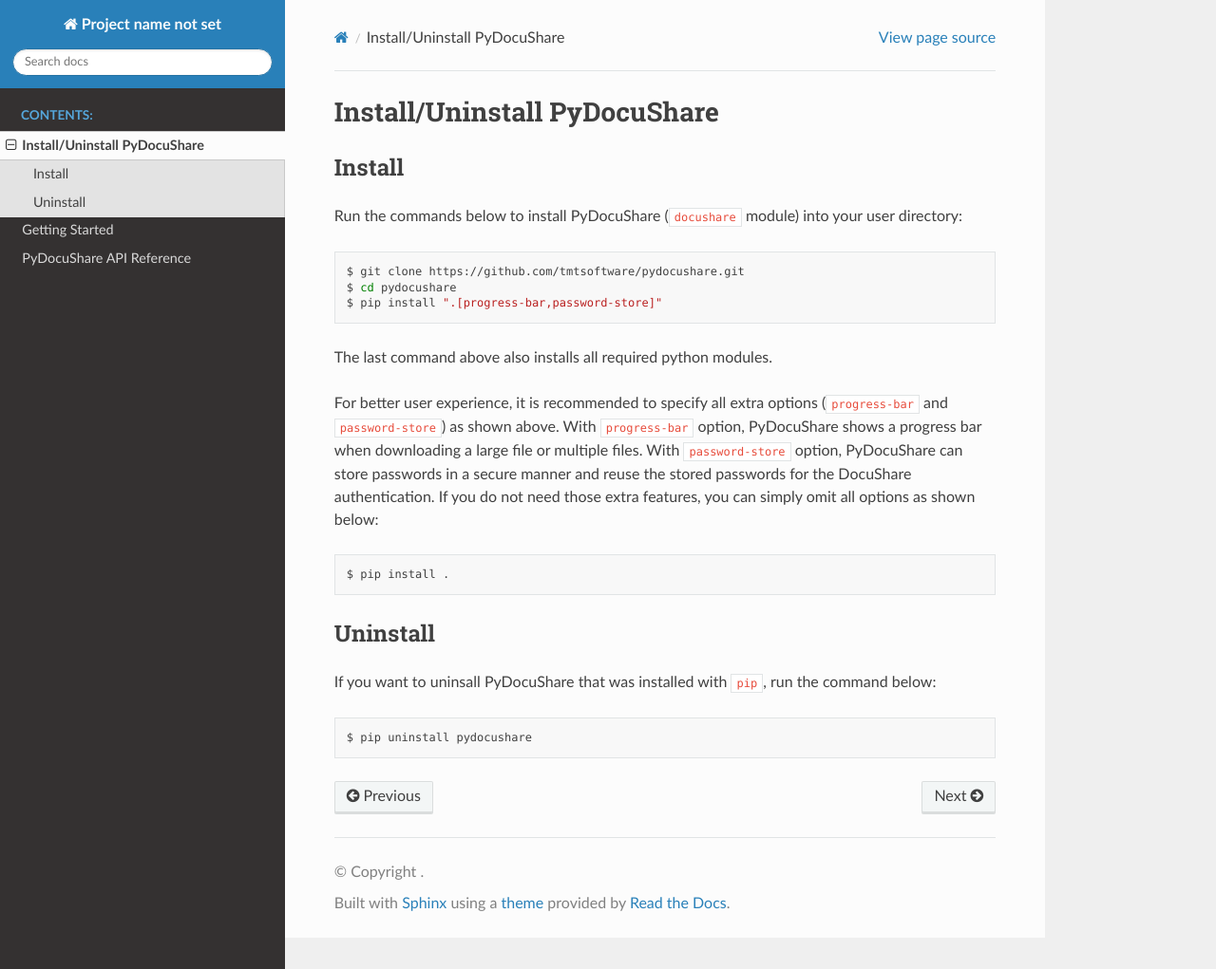
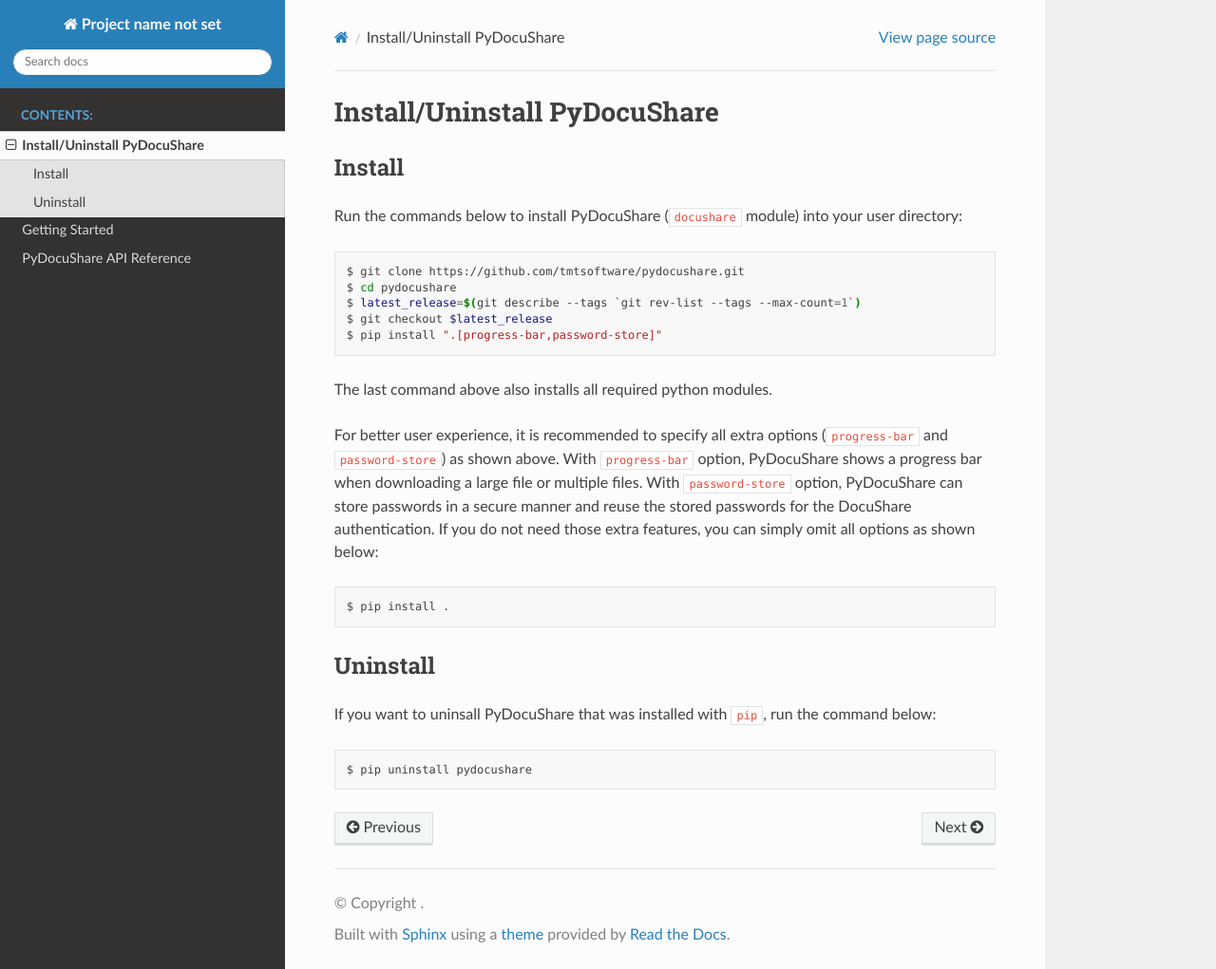
Before and after one commit to tmtsoftware/cont-pydocushare, a Sphinx documentation site: the page built from docs/installation.rst, in a window 1280 px wide and 1021 px high. Shown: the whole window at 95% size. Built offline with Sphinx 7.4.7 and the Read the Docs theme 2.0.0, drawn with Linux system fonts in a browser that asks for light colours.

Commit message:
Added the procedure to checkout the latest release instead of latest commit.

```diff
--- a/docs/installation.rst
+++ b/docs/installation.rst
@@ -12,6 +12,8 @@
 
                 $ git clone https://github.com/tmtsoftware/pydocushare.git
                 $ cd pydocushare
+                $ latest_release=$(git describe --tags `git rev-list --tags --max-count=1`)
+                $ git checkout $latest_release
                 $ pip install ".[progress-bar,password-store]"
 
 The last command above also installs all required python modules.
```
